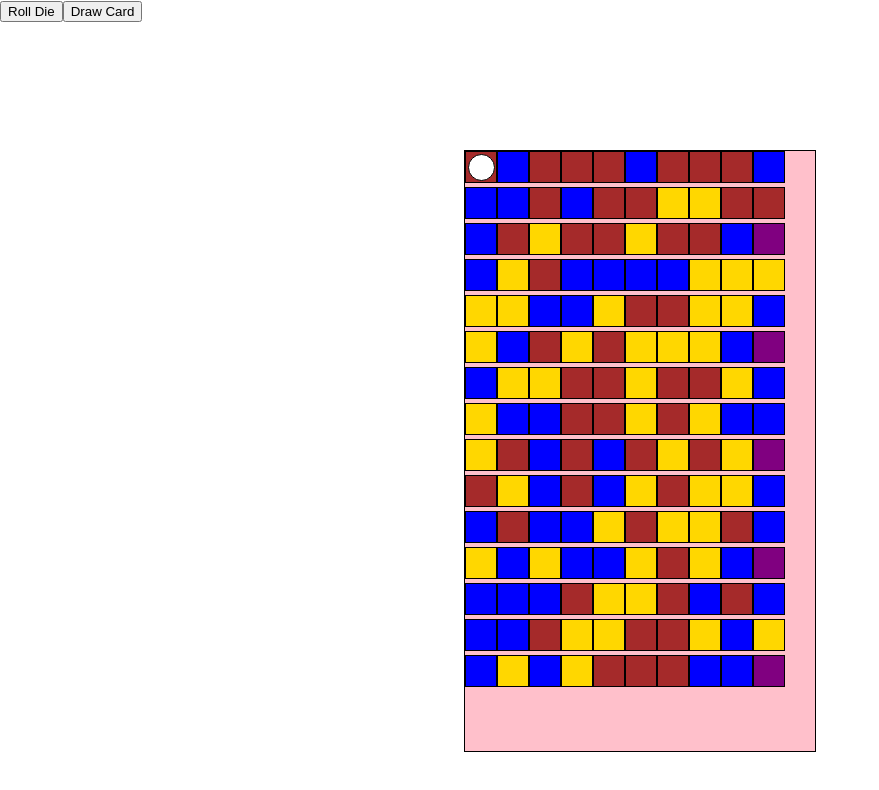
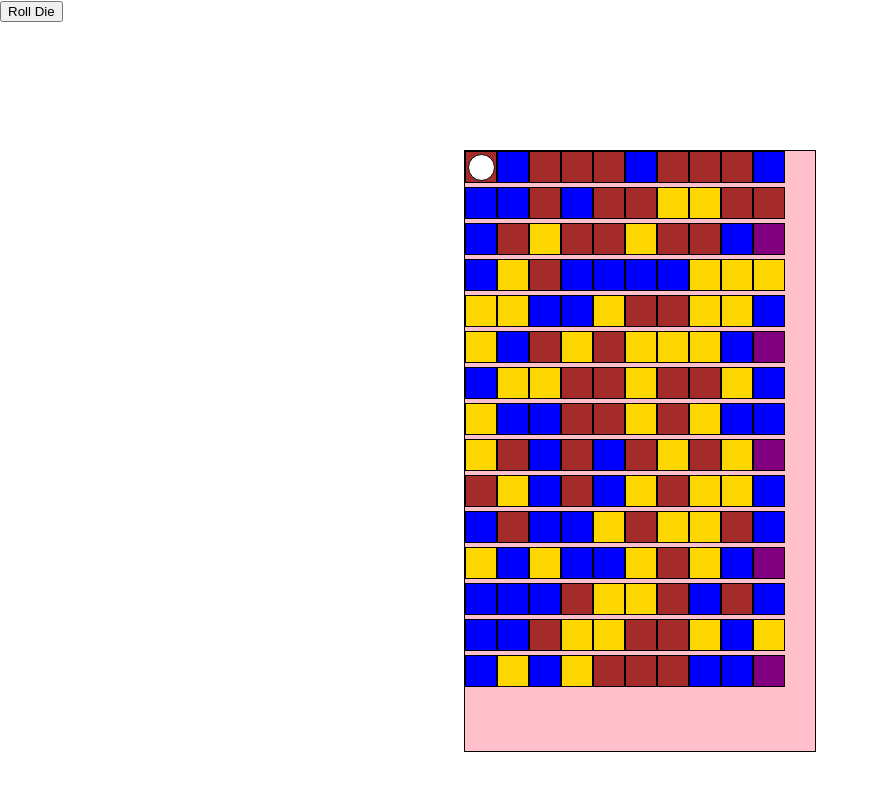
Before and after one commit to Team-Dragon-Slayers/dragon-slayers, a React (Create React App) app: page / in a window 1280 px wide. Shown: the top 790 px of the page, without its empty margins (0-879 px from the left). Built offline with nearby package versions, Linux system fonts and the light colour scheme.

Commit message:
update handleEncounter for playerLocation to match boardArray

```diff
--- a/src/App.js
+++ b/src/App.js
@@ -3,7 +3,6 @@ import './App.css';
 import Gameboard from './components/Gameboard/Gameboard'
 import CardRow from './components/CardRow/CardRow';
 import RollBtn from './components/RollBtn/RollBtn';
-import DrawCardBtn from './components/DrawCardBtn';
 import * as cardAPI from './services/card';
 import * as monsterAPI from './services/monster';
 
@@ -46,10 +45,10 @@ class App extends Component {
   }
 
   handleEncounter = () => {
-    if (boardArr[this.state.playerLocation].type === "Monster") {
+    if (boardArr[this.state.playerLocation-1].type === "Monster") {
       console.log("Monster!")
-      this.handleMonsterEncounter(boardArr[this.state.playerLocation].zone)
-    } else if (boardArr[this.state.playerLocation].type === "Treasure") {
+      this.handleMonsterEncounter(boardArr[this.state.playerLocation-1].zone)
+    } else if (boardArr[this.state.playerLocation-1].type === "Treasure") {
       console.log("Treasure!")
       this.addCardToDeck();
     } else {
@@ -85,10 +84,6 @@ class App extends Component {
         <RollBtn
           handlePlayerMovement={this.handlePlayerMovement}
         />
-        <DrawCardBtn
-          addCardToDeck={this.addCardToDeck}
-        />
-
         <Gameboard
           boardArr={boardArr}
           playerLocation={this.state.playerLocation}
--- a/src/components/DrawCardBtn.jsx
+++ /dev/null
@@ -1,9 +0,0 @@
-import React from 'react';
-
-const DrawCardBtn = (props) => {
-    return (
-        <button type="button" onClick={props.addCardToDeck}>Draw Card</button>
-    );
-}
-
-export default DrawCardBtn;
```
Lines whose indentation alone changed are shown as unchanged.
